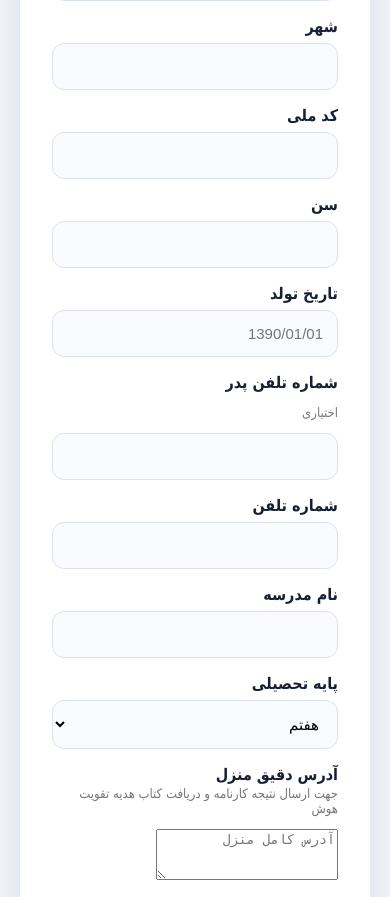
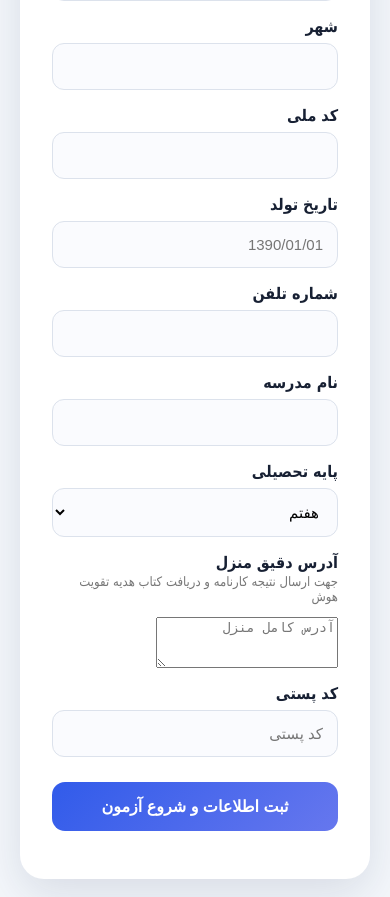
Before and after one commit to afarvardin19-ctrl/Hosh_site, a Flask app: page /register in a window 390 px wide. Shown: the part 530-1427 px from the top of the page. Run offline with Flask 3, Linux system fonts and the light colour scheme; some libraries are stand-ins or nearby versions.

Commit message:
remove age and father phone from register

```diff
--- a/templates/register.html
+++ b/templates/register.html
@@ -38,15 +38,8 @@
 <label>کد ملی</label>
 <input name="national_id" required>
 
-<label>سن</label>
-<input name="age" type="number" required>
-
 <label>تاریخ تولد</label>
 <input name="birth_date" placeholder="1390/01/01" required>
-
-<label>شماره تلفن پدر</label>
-<p style="font-size:13px;color:#777">اختیاری</p>
-<input name="father_phone">
 
 <label>شماره تلفن</label>
 <input name="phone" required>
```
